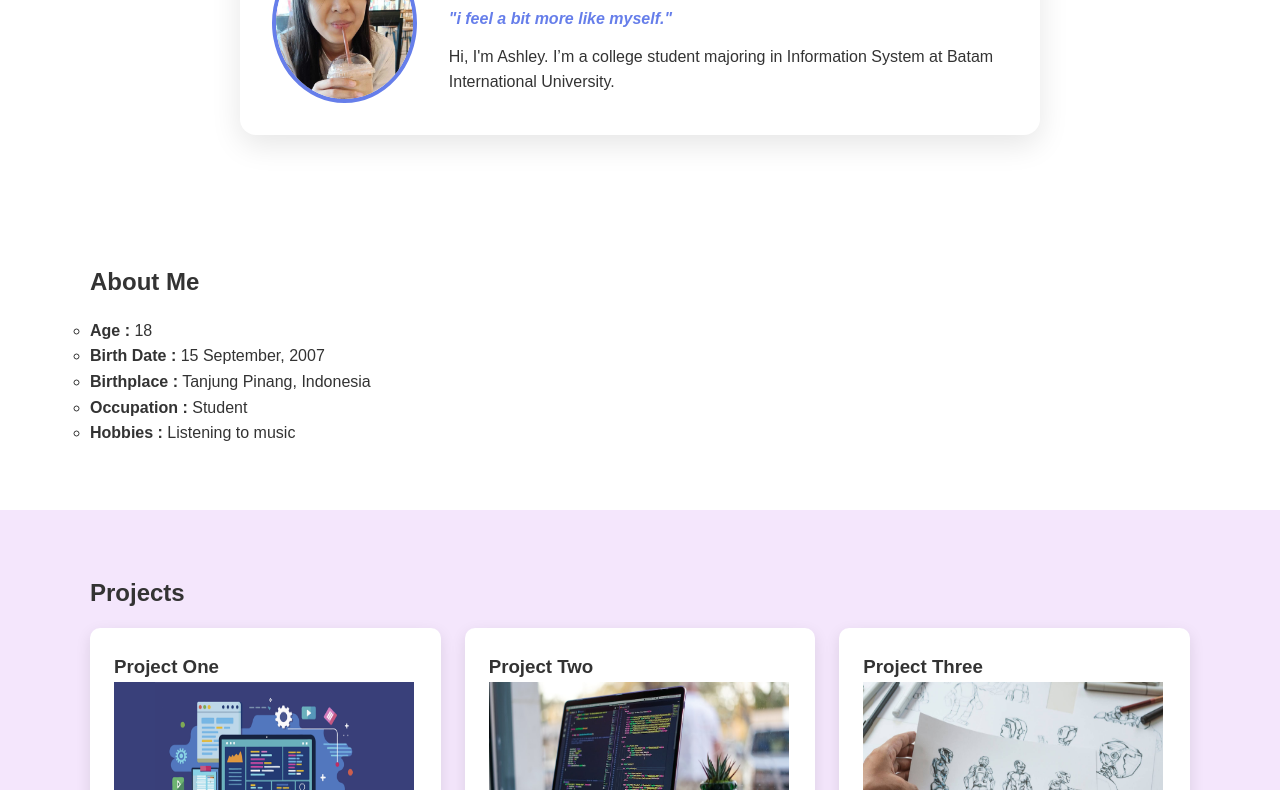
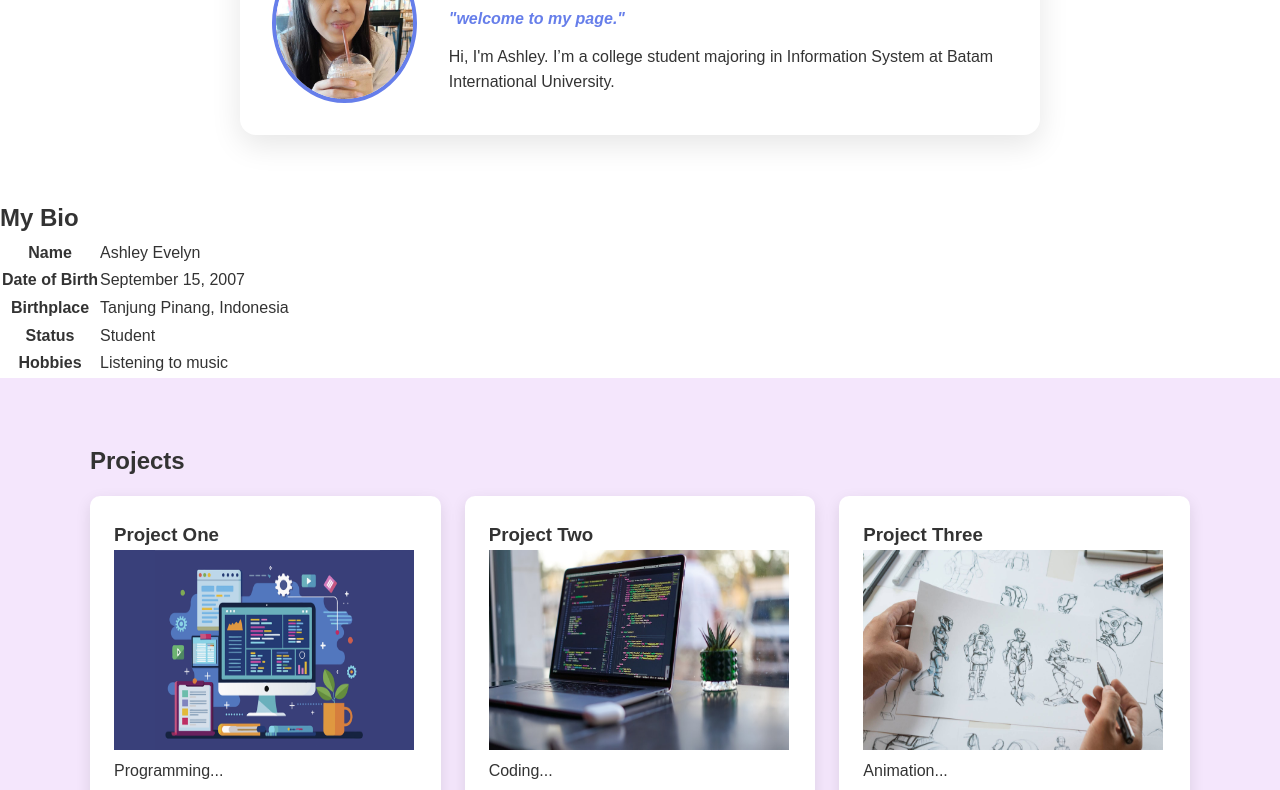
Before and after one commit to ashleyevelyn00/ashleyevelyn.github.io, a plain HTML site: page biodataash/index.html in a window 1280 px wide. Shown: the part 223-1013 px from the top of the page. Drawn offline with Linux system fonts and the light colour scheme.

Commit message:
Update index.html

```diff
--- a/biodataash/index.html
+++ b/biodataash/index.html
@@ -11,7 +11,7 @@
     <!-- Navigation -->
     <header>
         <nav class="container">
-            <h1 class="logo">Welcome.</h1>
+            <h1 class="logo">My Bio</h1>
             <ul class="nav-links">
                 <li><a href="#about">About</a></li>
                 <li><a href="#projects">Projects</a></li>
@@ -28,7 +28,7 @@
 
                 <div class="bio-text">
                     <h2>Ashley Evelyn</h2>
-                    <p class="bio-title"><em>"i feel a bit more like myself."</em></p>
+                    <p class="bio-title"><em>"welcome to my page."</em></p>
                     <p>
                         Hi, I'm Ashley.
                         I’m a college student majoring in Information System at Batam International University.
@@ -41,18 +41,31 @@
 
 
     <!-- About -->
-    <section id="about" class="section">
-        <div class="container">
-            <h2>About Me</h2>
-                <ul style="list-style-type: circle;">
-                <li><strong>Age        :</strong> 18</li>
-                <li><strong>Birth Date :</strong> 15 September, 2007</li>
-                <li><strong>Birthplace :</strong> Tanjung Pinang, Indonesia</li>
-                <li><strong>Occupation :</strong> Student</li>
-                <li><strong>Hobbies    :</strong> Listening to music</li>
-                </ul>
-        </div>
-    </section>
+    <div class="about">
+        <h2>My Bio</h2>
+        <table>
+            <tr>
+                <th>Name</th>
+                <td>Ashley Evelyn</td>
+            </tr>
+            <tr>
+                <th>Date of Birth</th>
+                <td>September 15, 2007</td>
+            </tr>
+            <tr>
+                <th>Birthplace</th>
+                <td>Tanjung Pinang, Indonesia</td>
+            </tr>
+            <tr>
+                <th>Status</th>
+                <td>Student</td>
+            </tr>
+            <tr>
+                <th>Hobbies</th>
+                <td>Listening to music</td>
+            </tr>
+        </table>
+    </div>
 
     <!-- Projects -->
     <section id="projects" class="section alt">
```
